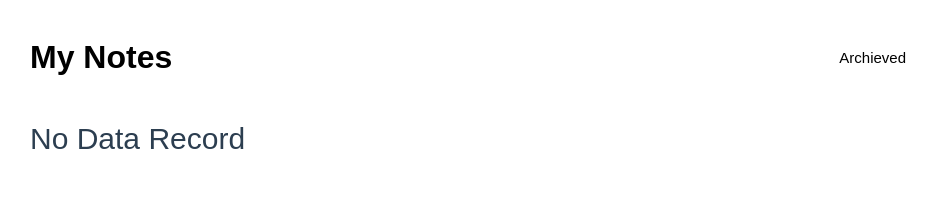
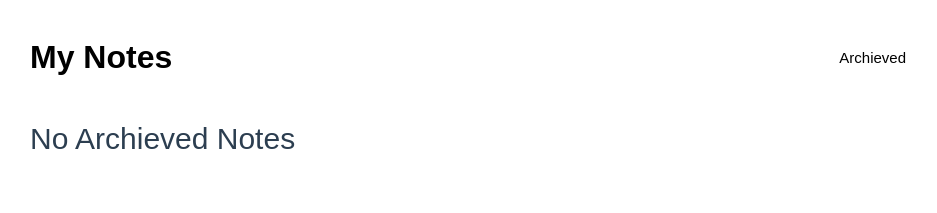
Before and after one commit to labib03/learn-vue, a Vue app: page /archieved in a window 1280 px wide. Shown: the top 213 px of the page, without its empty margins (162-1099 px from the left). Built offline with nearby package versions, Linux system fonts and the light colour scheme; a web font is replaced by a local one.

Commit message:
fix: change blank data message

```diff
--- a/src/components/Blank/BlankData.vue
+++ b/src/components/Blank/BlankData.vue
@@ -1,7 +1,15 @@
 <template>
   <div class="blank">
-    <h1>No Data Record</h1>
+    <h1>{{ message }}</h1>
   </div>
 </template>
 
+<script setup lang="ts">
+const { msg } = defineProps<{
+  msg?: string
+}>()
+
+let message = msg || 'No Data Record'
+</script>
+
 <style scoped></style>
--- a/src/views/CompletedView.vue
+++ b/src/views/CompletedView.vue
@@ -26,7 +26,7 @@ const completedTodos = computed(() => {
         }"
       />
     </div>
-    <BlankData v-else />
+    <BlankData v-else :msg="'No Archieved Notes'" />
   </div>
 </template>
 
```
